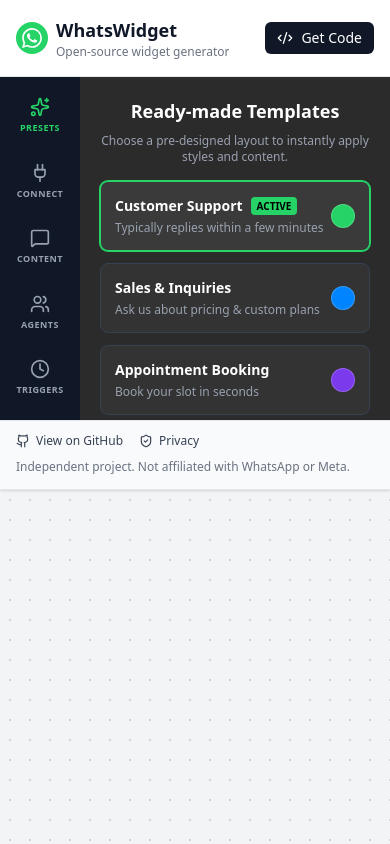
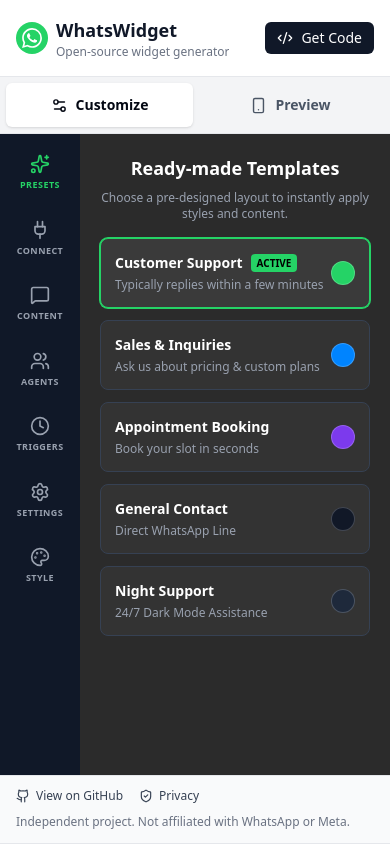
Before and after one commit to mralexgarrido/whatswidget, a React (Vite) app: page / in a window 390 px wide. Built offline with nearby package versions, Linux system fonts and the light colour scheme; grey boxes are pictures that could not be loaded.

Commit message:
Fix the mobile public experience (#31)
Replace the clipped mobile split layout with dedicated Customize and Preview workspaces, improve the code dialog and clipboard feedback, add responsive regression coverage, and update the patched browserslist lockfile.

```diff
--- a/src/App.tsx
+++ b/src/App.tsx
@@ -1,5 +1,11 @@
 import { useState } from 'react';
-import { Code2, Github, ShieldCheck } from 'lucide-react';
+import {
+  Code2,
+  Github,
+  Settings2,
+  ShieldCheck,
+  Smartphone,
+} from 'lucide-react';
 import { CodeModal } from './components/CodeModal';
 import { Preview } from './components/Preview';
 import { SettingsPanel } from './components/SettingsPanel';
@@ -9,10 +15,17 @@
 export default function App() {
   const [config, setConfig] = useState<Config>(DEFAULT_CONFIG);
   const [isCodeModalOpen, setIsCodeModalOpen] = useState(false);
+  const [mobileView, setMobileView] = useState<'customize' | 'preview'>(
+    'customize',
+  );
 
   return (
-    <div className="flex min-h-screen w-full flex-col overflow-hidden bg-gray-50 font-sans text-gray-900 lg:h-screen lg:flex-row">
-      <aside className="z-10 flex h-[58vh] w-full flex-shrink-0 flex-col border-b border-gray-200 bg-white shadow-sm lg:h-screen lg:w-[400px] lg:border-b-0 lg:border-r">
+    <div className="flex min-h-dvh w-full flex-col overflow-hidden bg-gray-50 font-sans text-gray-900 lg:h-screen lg:min-h-0 lg:flex-row">
+      <aside
+        className={`z-10 w-full flex-shrink-0 flex-col border-b border-gray-200 bg-white shadow-sm lg:flex lg:h-screen lg:w-[400px] lg:border-b-0 lg:border-r ${
+          mobileView === 'customize' ? 'flex h-dvh' : 'flex h-auto'
+        }`}
+      >
         <header className="flex items-center justify-between border-b border-gray-200 bg-white p-4">
           <div className="flex min-w-0 items-center gap-2">
             <div
@@ -41,11 +54,47 @@
           </button>
         </header>
 
-        <div className="flex-1 overflow-y-auto">
+        <nav
+          aria-label="Mobile workspace view"
+          className="grid grid-cols-2 gap-1 border-b border-gray-200 bg-gray-100 p-1.5 lg:hidden"
+        >
+          <button
+            type="button"
+            aria-pressed={mobileView === 'customize'}
+            onClick={() => setMobileView('customize')}
+            className={`flex min-h-11 items-center justify-center gap-2 rounded-md px-3 py-2 text-sm font-semibold transition-colors focus-visible:outline-none focus-visible:ring-2 focus-visible:ring-emerald-600 ${
+              mobileView === 'customize'
+                ? 'bg-white text-gray-950 shadow-sm'
+                : 'text-gray-600 hover:text-gray-950'
+            }`}
+          >
+            <Settings2 size={17} aria-hidden="true" />
+            Customize
+          </button>
+          <button
+            type="button"
+            aria-pressed={mobileView === 'preview'}
+            onClick={() => setMobileView('preview')}
+            className={`flex min-h-11 items-center justify-center gap-2 rounded-md px-3 py-2 text-sm font-semibold transition-colors focus-visible:outline-none focus-visible:ring-2 focus-visible:ring-emerald-600 ${
+              mobileView === 'preview'
+                ? 'bg-white text-gray-950 shadow-sm'
+                : 'text-gray-600 hover:text-gray-950'
+            }`}
+          >
+            <Smartphone size={17} aria-hidden="true" />
+            Preview
+          </button>
+        </nav>
+
+        <div
+          className={`${mobileView === 'customize' ? 'flex-1' : 'hidden'} min-h-0 overflow-y-auto lg:block lg:flex-1`}
+        >
           <SettingsPanel config={config} setConfig={setConfig} />
         </div>
 
-        <footer className="border-t border-gray-200 bg-gray-50 px-4 py-3 text-xs text-gray-600">
+        <footer
+          className={`${mobileView === 'customize' ? 'block' : 'hidden'} border-t border-gray-200 bg-gray-50 px-4 py-3 text-xs text-gray-600 lg:block`}
+        >
           <div className="flex flex-wrap items-center gap-x-4 gap-y-2">
             <a
               href="https://github.com/mralexgarrido/whatswidget"
@@ -72,7 +121,10 @@
         </footer>
       </aside>
 
-      <main className="relative min-h-[42vh] flex-1 overflow-hidden bg-gray-100 lg:min-h-0">
+      <main
+        aria-label="Widget preview"
+        className={`${mobileView === 'preview' ? 'relative flex-1' : 'hidden'} min-h-0 overflow-hidden bg-gray-100 lg:relative lg:block lg:min-h-0 lg:flex-1`}
+      >
         <div
           className="pointer-events-none absolute inset-0"
           style={{
--- a/src/components/CodeModal.tsx
+++ b/src/components/CodeModal.tsx
@@ -1,4 +1,4 @@
-import React, { useState } from 'react';
+import React, { useEffect, useState } from 'react';
 import { Config } from '../types';
 import { X, Copy, Check } from 'lucide-react';
 
@@ -10,6 +10,15 @@
   onClose: () => void;
 }) {
   const [copied, setCopied] = useState(false);
+  const [copyError, setCopyError] = useState(false);
+
+  useEffect(() => {
+    const handleEscape = (event: KeyboardEvent) => {
+      if (event.key === 'Escape') onClose();
+    };
+    document.addEventListener('keydown', handleEscape);
+    return () => document.removeEventListener('keydown', handleEscape);
+  }, [onClose]);
 
   const generateCode = () => {
     const configJson = JSON.stringify(config);
@@ -336,28 +345,44 @@
 
   const code = generateCode();
 
-  const handleCopy = () => {
-    navigator.clipboard.writeText(code);
-    setCopied(true);
-    setTimeout(() => setCopied(false), 2000);
+  const handleCopy = async () => {
+    try {
+      await navigator.clipboard.writeText(code);
+      setCopyError(false);
+      setCopied(true);
+      setTimeout(() => setCopied(false), 2000);
+    } catch {
+      setCopied(false);
+      setCopyError(true);
+    }
   };
 
   return (
-    <div className="fixed inset-0 bg-black/60 backdrop-blur-sm z-50 flex items-center justify-center p-4">
-      <div className="bg-white rounded-xl shadow-2xl w-full max-w-3xl overflow-hidden flex flex-col max-h-[90vh]">
+    <div className="fixed inset-0 bg-black/60 backdrop-blur-sm z-50 flex items-center justify-center p-3 sm:p-4">
+      <div
+        role="dialog"
+        aria-modal="true"
+        aria-labelledby="widget-code-title"
+        className="bg-white rounded-xl shadow-2xl w-full max-w-3xl overflow-hidden flex flex-col max-h-[calc(100dvh-1.5rem)] sm:max-h-[90vh]"
+      >
         <div className="flex items-center justify-between p-4 border-b border-gray-200">
-          <h2 className="text-xl font-semibold text-gray-900">
+          <h2
+            id="widget-code-title"
+            className="text-lg font-semibold text-gray-900 sm:text-xl"
+          >
             Your Custom Widget Code
           </h2>
           <button
+            type="button"
+            aria-label="Close code dialog"
             onClick={onClose}
-            className="text-gray-500 hover:text-gray-700 transition-colors"
+            className="rounded-md p-2 text-gray-500 transition-colors hover:text-gray-700 focus-visible:outline-none focus-visible:ring-2 focus-visible:ring-emerald-600"
           >
             <X size={24} />
           </button>
         </div>
 
-        <div className="p-6 overflow-y-auto flex-1">
+        <div className="flex-1 overflow-y-auto p-4 sm:p-6">
           <p className="text-gray-600 mb-4 text-sm leading-relaxed">
             Copy the standalone JavaScript snippet below and paste it before the
             closing <code>&lt;/body&gt;</code> tag on your HTML website.
@@ -368,8 +393,9 @@
               <code>{code}</code>
             </pre>
             <button
+              type="button"
               onClick={handleCopy}
-              className="absolute top-4 right-4 bg-white/10 hover:bg-white/20 text-white p-2 rounded-md backdrop-blur-sm transition-all flex items-center gap-2"
+              className="sticky left-full top-2 mb-2 flex min-h-11 items-center gap-2 rounded-md bg-gray-700 px-3 py-2 text-white shadow-lg transition-colors hover:bg-gray-600 focus-visible:outline-none focus-visible:ring-2 focus-visible:ring-emerald-400"
             >
               {copied ? (
                 <Check size={16} className="text-green-400" />
@@ -381,6 +407,19 @@
               </span>
             </button>
           </div>
+          <p className="mt-3 min-h-5 text-sm" aria-live="polite">
+            {copied && (
+              <span className="text-emerald-700">
+                Code copied to your clipboard.
+              </span>
+            )}
+            {copyError && (
+              <span className="text-red-700">
+                Copy was blocked by your browser. Select the code and copy it
+                manually.
+              </span>
+            )}
+          </p>
         </div>
       </div>
     </div>
```
Also changed, not shown: 2 other files (tests, documents, lock files or other folders).
